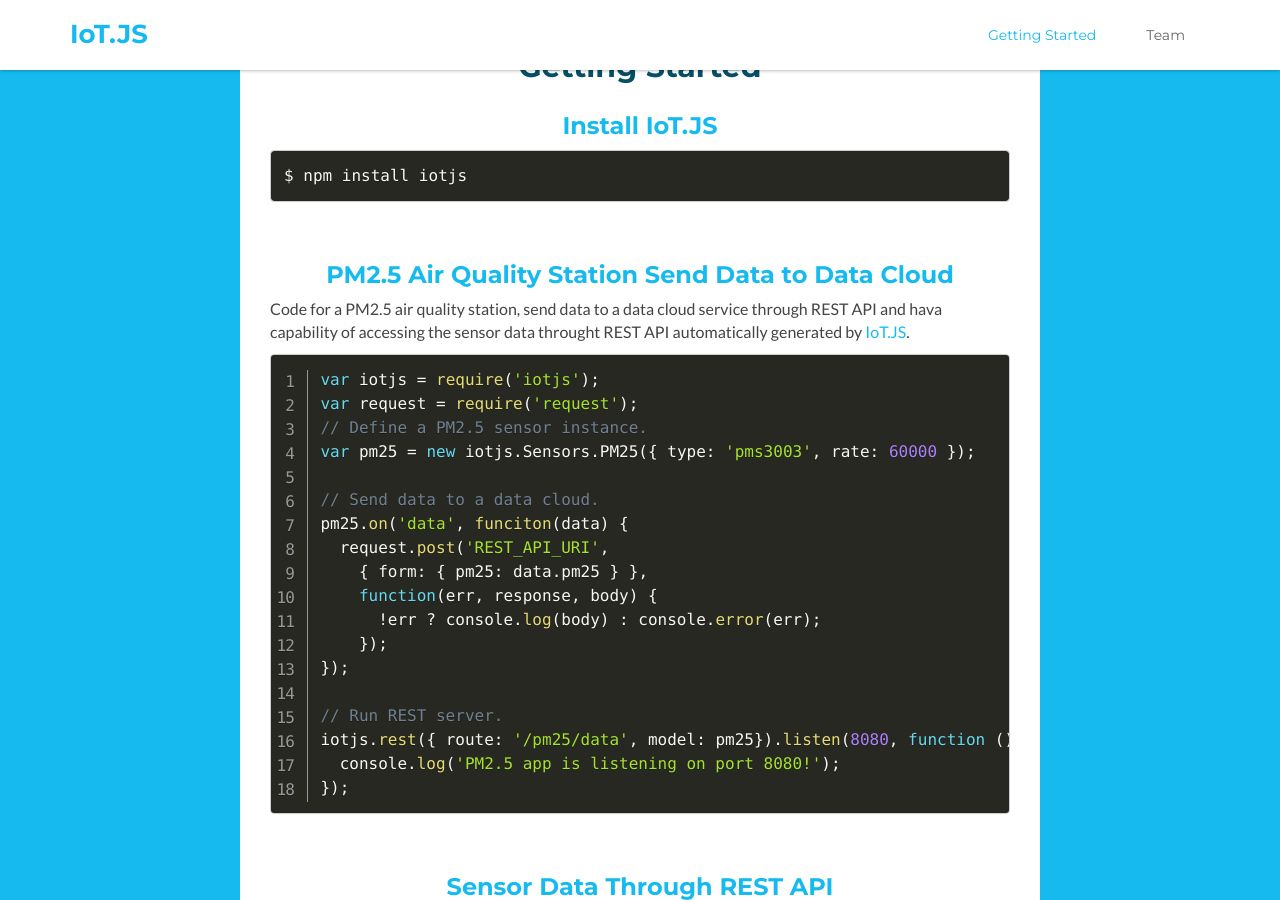
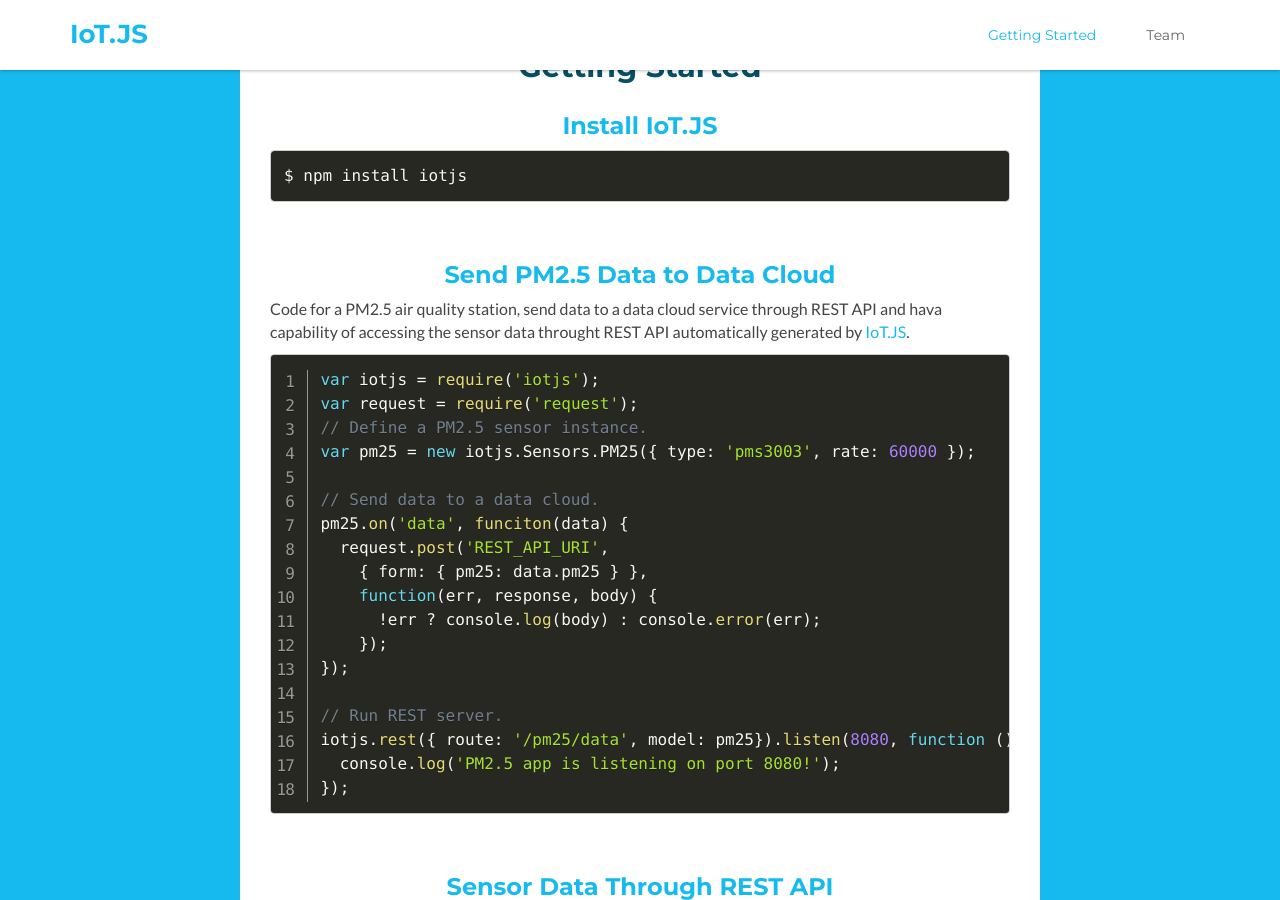
Before and after one commit to iot-js/iot-js.github.io, a Jekyll site: the page built from index.html, in a window 1280 px wide and 900 px high, scrolled down 917 px. Built offline with Jekyll 4.4.1, drawn with Linux system fonts in a browser that asks for light colours; Markdown is read by kramdown in place of the engine named in the settings.

Commit message:
Update title

```diff
--- a/_includes/docs.html
+++ b/_includes/docs.html
@@ -10,7 +10,7 @@
         </div>
       </div>
       <div class="block">
-        <h3 class="sub-title text-center">PM2.5 Air Quality Station Send Data to Data Cloud</h3>
+        <h3 class="sub-title text-center">Send PM2.5 Data to Data Cloud</h3>
         <p>Code for a PM2.5 air quality station, send data to a data cloud service through REST API and hava capability of accessing the sensor data throught REST API automatically generated by <a href="http://iotjs.org">IoT.JS</a>.</p>
         <div class="code-block">
 <pre class="line-numbers"><code class="language-javascript line-numbers">var iotjs = require('iotjs');
```
Also changed, not shown: 1 other file.
